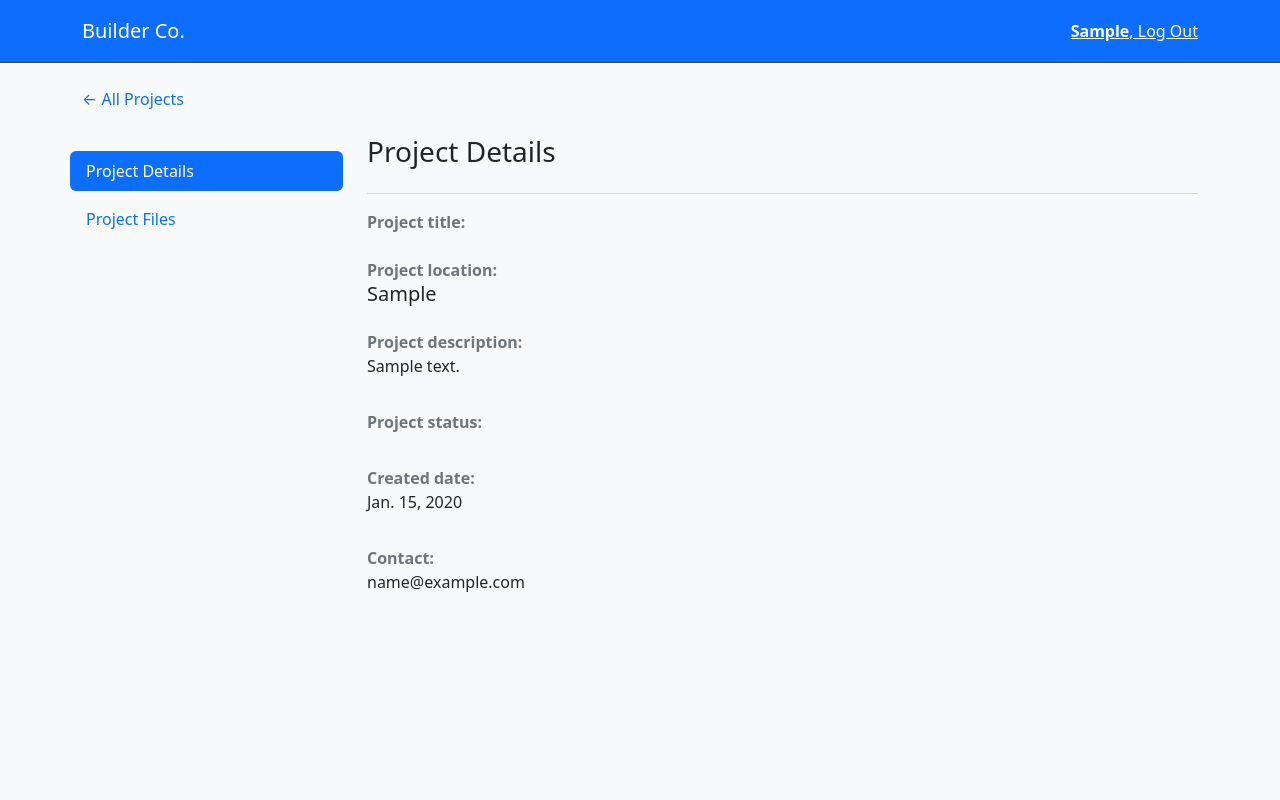
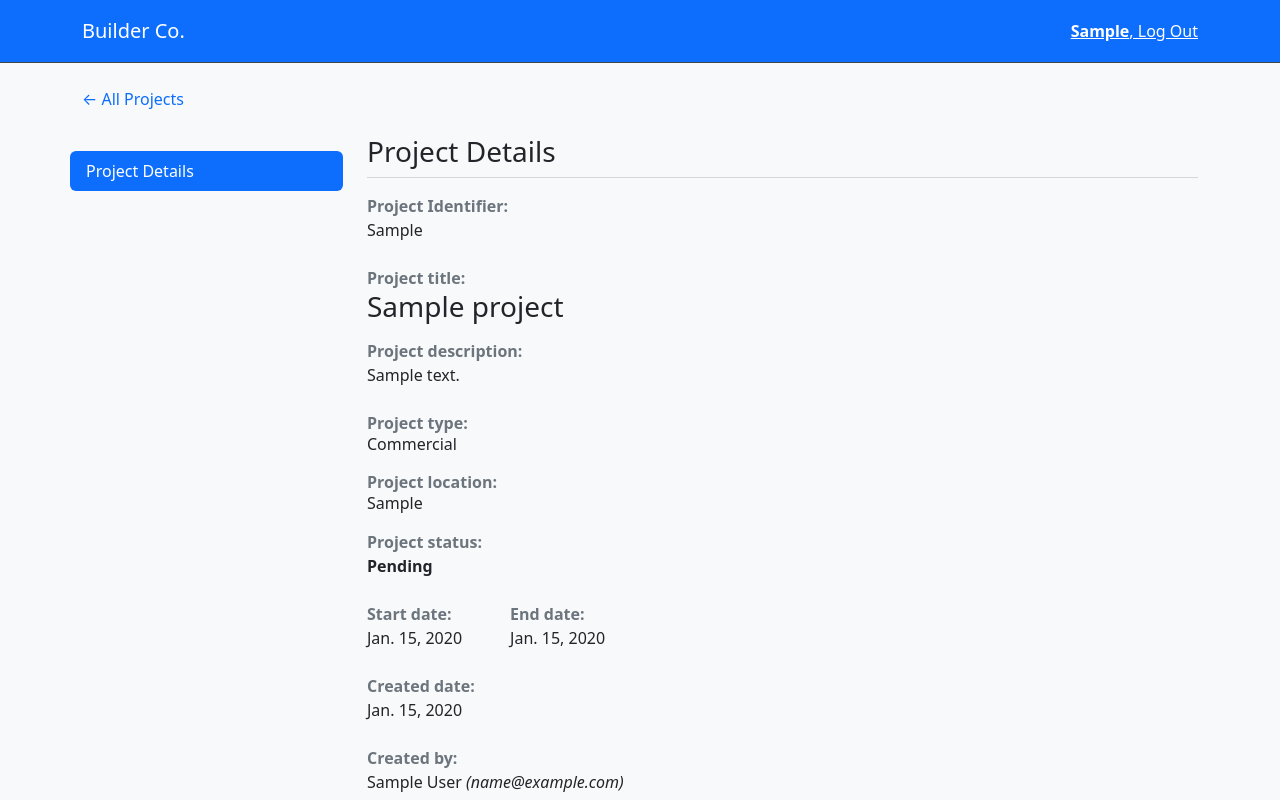
Before and after one commit to nobioma1/cpp_builderco, a Django app: page /projects/00000000-0000-0000-0000-000000000001/ in a window 1280 px wide. Run offline with Django 4.2, Linux system fonts and the light colour scheme; a user stored in the database is signed in; tables that the repository leaves empty hold one stand-in row (values such as "Sample post").

Commit message:
display project details

```diff
--- a/templates/projects/_base.html
+++ b/templates/projects/_base.html
@@ -17,12 +17,12 @@
                     </a>
                 </div>
 
-                <div class="text-start">
-                    <a class="nav-link {% if request.resolver_match.url_name == "project_files" %}active{% endif %}"
-                       href="{% url 'project_files' project.id %}">
-                        Project Files
-                    </a>
-                </div>
+{#                <div class="text-start">#}
+{#                    <a class="nav-link {% if request.resolver_match.url_name == "project_files" %}active{% endif %}"#}
+{#                       href="{% url 'project_files' project.id %}">#}
+{#                        Project Files#}
+{#                    </a>#}
+{#                </div>#}
                 {#                <div class="nav-item text-start">#}
                 {#                    <a class="nav-link {% if request.resolver_match.url_name == "project_collaborators" %}active{% endif %}"#}
                 {#                       href="{% url 'project_collaborators' project.id %}">#}
--- a/templates/projects/project_detail.html
+++ b/templates/projects/project_detail.html
@@ -5,20 +5,20 @@
 {% block project_content %}
     <div>
         <div class="d-flex justify-content-between">
-            <h3>Project Details</h3>
+            <h3 class="m-0">Project Details</h3>
         </div>
-        <hr class="w-100 border-secondary">
+        <hr class="w-100 border-secondary mt-2">
 
 
-        <div class="rounded vstack gap-3">
+        <div class="rounded vstack gap-2">
             <div>
-                <p class="m-0 text-secondary fw-bold">Project title:</p>
-                <h3 class="h3">{{ project.project_name }}</h3>
+                <p class="m-0 text-secondary fw-bold">Project Identifier:</p>
+                <p class="lead fs-6">{{ project.identifier }}</p>
             </div>
 
             <div>
-                <p class="m-0 text-secondary fw-bold">Project location:</p>
-                <h5 class="h5">{{ project.location }}</h5>
+                <p class="m-0 text-secondary fw-bold">Project title:</p>
+                <h3 class="h3">{{ project.name }}</h3>
             </div>
 
             <div>
@@ -27,8 +27,33 @@
             </div>
 
             <div>
+                <p class="m-0 text-secondary fw-bold">Project type:</p>
+                <h5 class="lead fs-6">{{ project.get_type }}</h5>
+            </div>
+
+            <div>
+                <p class="m-0 text-secondary fw-bold">Project location:</p>
+                <h5 class="lead fs-6">{{ project.location }}</h5>
+            </div>
+
+            <div>
                 <p class="m-0 text-secondary fw-bold">Project status:</p>
-                <p class="lead fs-6">{{ project.get_status_value }}</p>
+                <p class="lead fs-6 fw-semibold">{{ project.get_status }}</p>
+            </div>
+
+            <div class="d-flex gap-5">
+                <div>
+                    <p class="m-0 text-secondary fw-bold">Start date:</p>
+                    <p class="lead fs-6">{{ project.start_date|date }}</p>
+                </div>
+                <div>
+                    <p class="m-0 text-secondary fw-bold">End date:</p>
+                    {% if project.end_date %}
+                        <p class="lead fs-6">{{ project.end_date|date }}</p>
+                    {% else %}
+                        <p class="lead fs-6">Not defined</p>
+                    {% endif %}
+                </div>
             </div>
 
             <div>
@@ -37,8 +62,10 @@
             </div>
 
             <div>
-                <p class="m-0 text-secondary fw-bold">Contact:</p>
-                <p class="lead fs-6">{{ project.user }}</p>
+                <p class="m-0 text-secondary fw-bold">Created by:</p>
+                <p class="lead fs-6">{{ project.user.get_full_name }}
+                    <span class="fst-italic">({{ project.user.email }})</span>
+                </p>
             </div>
         </div>
     </div>
```
